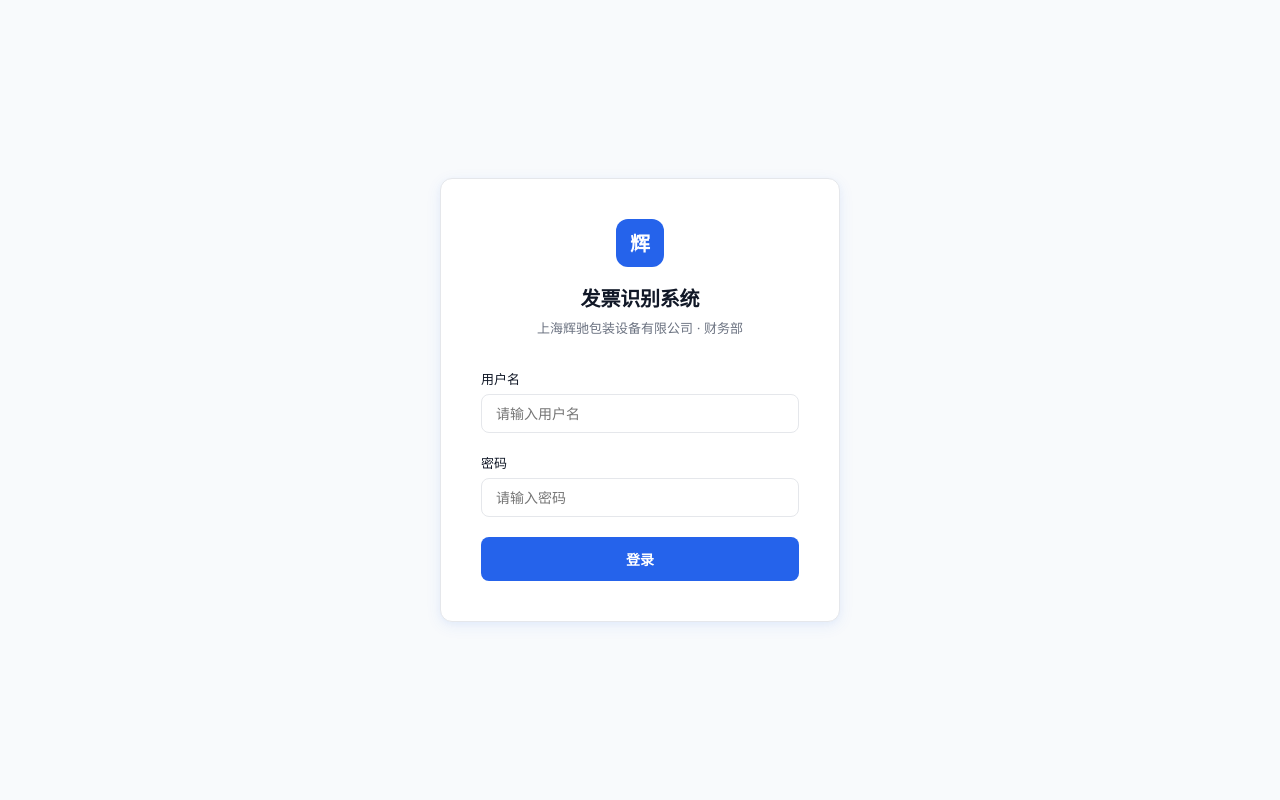
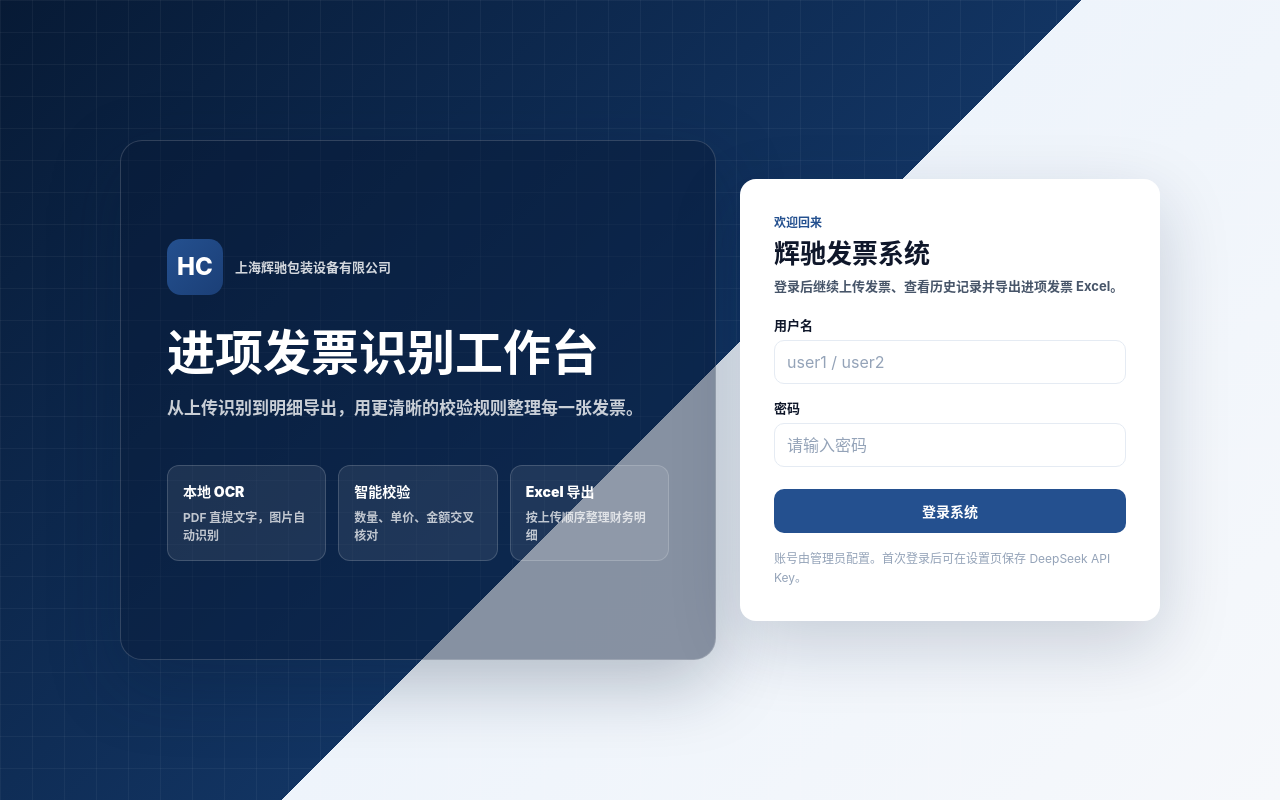
Before and after one commit to WhatsWongwithu/FaPiaov2, a Flask app: template templates/login.html in a window 1280 px wide. Run offline with Flask 3, Linux system fonts and the light colour scheme; the template is opened without the code that fills it, so the values that code supplies are empty.

Commit message:
login template update

```diff
--- a/templates/login.html
+++ b/templates/login.html
@@ -4,92 +4,267 @@
     <meta charset="UTF-8">
     <meta name="viewport" content="width=device-width, initial-scale=1.0">
     <title>登录 · 发票识别系统</title>
-    <link rel="preconnect" href="https://fonts.googleapis.com">
-    <link rel="preconnect" href="https://fonts.gstatic.com" crossorigin>
-    <link href="https://fonts.googleapis.com/css2?family=Inter:wght@300;400;500;600;700&family=Poppins:wght@500;600;700&display=swap" rel="stylesheet">
     <style>
         :root {
-            --primary: #2563EB; --primary-hover: #1D4ED8;
-            --primary-light: #EFF6FF; --primary-border: #BFDBFE;
-            --success: #16A34A; --warning: #D97706; --danger: #DC2626;
-            --surface: #FFFFFF; --text: #111827; --text-secondary: #6B7280;
-            --text-tertiary: #9CA3AF; --border: #E5E7EB; --bg: #F8FAFC;
-            --shadow-lg: 0 4px 16px rgba(37,99,235,0.08), 0 2px 6px rgba(37,99,235,0.04);
-            --radius: 8px; --radius-lg: 12px;
+            --primary: #24508f;
+            --primary-dark: #1d4075;
+            --primary-soft: #edf3fb;
+            --surface: #ffffff;
+            --text: #0f172a;
+            --text2: #475569;
+            --text3: #94a3b8;
+            --danger: #dc2626;
+            --border: #e5ebf3;
+            --radius: 10px;
+            --font-sans: -apple-system, BlinkMacSystemFont, "Segoe UI", "PingFang SC", "Microsoft YaHei", "Noto Sans CJK SC", "Helvetica Neue", Arial, sans-serif;
         }
-        * { margin: 0; padding: 0; box-sizing: border-box; }
+        * { box-sizing: border-box; margin: 0; padding: 0; }
+        html { min-height: 100%; }
         body {
-            font-family: 'Inter', -apple-system, sans-serif;
-            background: var(--bg); color: var(--text);
-            min-height: 100vh; display: flex; align-items: center; justify-content: center;
+            min-height: 100vh;
+            font-family: var(--font-sans);
+            color: var(--text);
+            background:
+                linear-gradient(90deg, rgba(255, 255, 255, 0.045) 1px, transparent 1px),
+                linear-gradient(180deg, rgba(255, 255, 255, 0.045) 1px, transparent 1px),
+                linear-gradient(135deg, #071a35 0%, #123462 52%, #eef4fb 52%, #f6f8fb 100%);
+            background-size: 32px 32px, 32px 32px, auto;
+            display: grid;
+            place-items: center;
+            padding: 32px;
             -webkit-font-smoothing: antialiased;
+            text-rendering: optimizeLegibility;
+        }
+        button, input { font: inherit; letter-spacing: 0; }
+        .login-shell {
+            width: min(1040px, 94vw);
+            display: grid;
+            grid-template-columns: minmax(0, 1.1fr) 420px;
+            align-items: stretch;
+            gap: 24px;
+        }
+        .login-hero {
+            min-height: 520px;
+            padding: 46px;
+            border: 1px solid rgba(255, 255, 255, 0.16);
+            border-radius: 22px;
+            color: #ffffff;
+            background: rgba(7, 26, 53, 0.45);
+            box-shadow: 0 24px 70px rgba(7, 26, 53, 0.26);
+            display: flex;
+            flex-direction: column;
+            justify-content: center;
+        }
+        .login-brand-row {
+            display: flex;
+            align-items: center;
+            gap: 12px;
+            color: rgba(255, 255, 255, 0.82);
+            font-size: 13px;
+            font-weight: 800;
+        }
+        .login-brand-icon {
+            width: 56px;
+            height: 56px;
+            flex: 0 0 auto;
+            border-radius: 14px;
+            background: linear-gradient(135deg, var(--primary), #1b3f77);
+            color: #ffffff;
+            display: grid;
+            place-items: center;
+            font-size: 24px;
+            font-weight: 800;
+        }
+        .login-hero h1 {
+            max-width: 560px;
+            margin: 32px 0 14px;
+            font-size: 48px;
+            line-height: 1.08;
+            font-weight: 900;
+            letter-spacing: 0;
+        }
+        .login-hero-slogan {
+            max-width: 580px;
+            margin: 0;
+            color: rgba(255, 255, 255, 0.78);
+            font-size: 17px;
+            line-height: 1.8;
+            font-weight: 650;
+        }
+        .login-proof-grid {
+            display: grid;
+            grid-template-columns: repeat(3, minmax(0, 1fr));
+            gap: 12px;
+            margin-top: 42px;
+        }
+        .login-proof-grid div {
+            min-height: 92px;
+            padding: 15px;
+            border: 1px solid rgba(255, 255, 255, 0.16);
+            border-radius: 12px;
+            background: rgba(255, 255, 255, 0.08);
+        }
+        .login-proof-grid strong, .login-proof-grid span { display: block; }
+        .login-proof-grid strong {
+            color: #ffffff;
+            font-size: 14px;
+            font-weight: 900;
+        }
+        .login-proof-grid span {
+            margin-top: 8px;
+            color: rgba(255, 255, 255, 0.72);
+            font-size: 12px;
+            font-weight: 650;
+            line-height: 1.5;
         }
         .login-card {
-            background: var(--surface); border: 1px solid var(--border);
-            border-radius: var(--radius-lg); box-shadow: var(--shadow-lg);
-            width: 400px; max-width: 90vw; padding: 40px;
+            align-self: center;
+            border-radius: 16px;
+            background: var(--surface);
+            padding: 34px;
+            box-shadow: 0 24px 70px rgba(10, 28, 62, 0.18);
         }
-        .logo {
-            width: 48px; height: 48px; background: var(--primary);
-            border-radius: 12px; display: flex; align-items: center;
-            justify-content: center; color: white; font-weight: 700;
-            font-size: 20px; font-family: 'Poppins', sans-serif; margin: 0 auto 16px;
+        .login-kicker {
+            margin: 0 0 8px;
+            color: var(--primary);
+            font-size: 12px;
+            font-weight: 900;
         }
-        .login-card h1 {
-            font-family: 'Poppins', 'Inter', sans-serif;
-            font-size: 20px; font-weight: 600; text-align: center;
-            color: var(--text); letter-spacing: -0.01em;
+        .login-brand {
+            margin: 0;
+            color: var(--text);
+            font-size: 26px;
+            font-weight: 900;
+            line-height: 1.2;
         }
-        .login-card .subtitle {
-            font-size: 13px; color: var(--text-secondary);
-            text-align: center; margin-top: 4px; margin-bottom: 32px;
+        .login-slogan {
+            margin: 6px 0 18px;
+            color: var(--text2);
+            font-size: 13px;
+            line-height: 1.7;
+            font-weight: 650;
         }
-        .form-group { margin-bottom: 20px; }
+        .form-group { margin-bottom: 14px; }
         .form-group label {
-            display: block; font-size: 13px; font-weight: 500;
-            color: var(--text); margin-bottom: 6px;
+            display: block;
+            margin-bottom: 6px;
+            color: var(--text);
+            font-size: 13px;
+            font-weight: 750;
         }
         .form-input {
-            width: 100%; padding: 10px 14px; border: 1px solid var(--border);
-            border-radius: var(--radius); font-family: 'Inter', sans-serif;
-            font-size: 14px; color: var(--text); background: var(--surface);
-            transition: border-color 0.15s; outline: none;
+            width: 100%;
+            min-height: 44px;
+            padding: 10px 12px;
+            border: 1px solid var(--border);
+            border-radius: var(--radius);
+            background: #ffffff;
+            color: var(--text);
+            outline: none;
+            transition: border-color 160ms ease, box-shadow 160ms ease, background-color 160ms ease;
         }
-        .form-input:focus { border-color: var(--primary); box-shadow: 0 0 0 3px var(--primary-light); }
+        .form-input::placeholder { color: var(--text3); }
+        .form-input:focus {
+            border-color: var(--primary);
+            box-shadow: 0 0 0 4px rgba(36, 80, 143, 0.12);
+            background: #fbfdff;
+        }
         .btn {
-            width: 100%; padding: 12px; border: none; border-radius: var(--radius);
-            font-family: 'Inter', sans-serif; font-size: 14px; font-weight: 600;
-            cursor: pointer; transition: background 0.15s; min-height: 44px;
+            width: 100%;
+            min-height: 44px;
+            margin-top: 8px;
+            border: 0;
+            border-radius: var(--radius);
+            background: var(--primary);
+            color: #ffffff;
+            cursor: pointer;
+            font-size: 14px;
+            font-weight: 850;
+            transition: background-color 160ms ease, transform 160ms ease, box-shadow 160ms ease;
         }
-        .btn-primary { background: var(--primary); color: white; }
-        .btn-primary:hover { background: var(--primary-hover); }
+        .btn:hover {
+            background: var(--primary-dark);
+            box-shadow: 0 12px 28px rgba(36, 80, 143, 0.2);
+        }
+        .btn:active { transform: scale(0.98); }
+        .btn:focus-visible {
+            outline: 3px solid rgba(36, 80, 143, 0.24);
+            outline-offset: 2px;
+        }
         .alert {
-            padding: 10px 14px; border-radius: var(--radius); font-size: 13px;
-            margin-bottom: 16px; display: none;
+            display: none;
+            margin-bottom: 14px;
+            padding: 10px 12px;
+            border-radius: var(--radius);
+            font-size: 13px;
+            font-weight: 650;
         }
-        .alert.error { background: #FEF2F2; color: var(--danger); border: 1px solid #FECACA; display: block; }
-        .alert.success { background: #F0FDF4; color: var(--success); border: 1px solid #BBF7D0; display: block; }
+        .alert.error {
+            display: block;
+            border: 1px solid #fecaca;
+            background: #fef2f2;
+            color: var(--danger);
+        }
+        .login-footnote {
+            margin-top: 16px;
+            color: var(--text3);
+            font-size: 12px;
+            line-height: 1.6;
+        }
+        @media (max-width: 880px) {
+            body { padding: 18px; }
+            .login-shell { grid-template-columns: 1fr; width: min(520px, 96vw); }
+            .login-hero { min-height: auto; padding: 30px; }
+            .login-hero h1 { font-size: 34px; }
+            .login-proof-grid { grid-template-columns: 1fr; margin-top: 26px; }
+            .login-card { padding: 28px; }
+        }
     </style>
 </head>
 <body>
-    <div class="login-card">
-        <div class="logo">辉</div>
-        <h1>发票识别系统</h1>
-        <p class="subtitle">上海辉驰包装设备有限公司 · 财务部</p>
+    <main class="login-shell">
+        <section class="login-hero" aria-label="系统介绍">
+            <div class="login-brand-row">
+                <div class="login-brand-icon">HC</div>
+                <span>上海辉驰包装设备有限公司</span>
+            </div>
+            <h1>进项发票识别工作台</h1>
+            <p class="login-hero-slogan">从上传识别到明细导出，用更清晰的校验规则整理每一张发票。</p>
+            <div class="login-proof-grid">
+                <div>
+                    <strong>本地 OCR</strong>
+                    <span>PDF 直提文字，图片自动识别</span>
+                </div>
+                <div>
+                    <strong>智能校验</strong>
+                    <span>数量、单价、金额交叉核对</span>
+                </div>
+                <div>
+                    <strong>Excel 导出</strong>
+                    <span>按上传顺序整理财务明细</span>
+                </div>
+            </div>
+        </section>
 
-        <div id="alertBox" class="alert"></div>
+        <section class="login-card" aria-label="登录">
+            <p class="login-kicker">欢迎回来</p>
+            <h2 class="login-brand">辉驰发票系统</h2>
+            <p class="login-slogan">登录后继续上传发票、查看历史记录并导出进项发票 Excel。</p>
 
-        <div class="form-group">
-            <label>用户名</label>
-            <input type="text" class="form-input" id="loginUser" placeholder="请输入用户名">
-        </div>
-        <div class="form-group">
-            <label>密码</label>
-            <input type="password" class="form-input" id="loginPass" placeholder="请输入密码"
-                   onkeydown="if(event.key==='Enter')doLogin()">
-        </div>
-        <button class="btn btn-primary" onclick="doLogin()">登录</button>
-    </div>
+            <div id="alertBox" class="alert"></div>
+
+            <div class="form-group">
+                <label for="loginUser">用户名</label>
+                <input type="text" class="form-input" id="loginUser" placeholder="user1 / user2" autocomplete="username">
+            </div>
+            <div class="form-group">
+                <label for="loginPass">密码</label>
+                <input type="password" class="form-input" id="loginPass" placeholder="请输入密码" autocomplete="current-password" onkeydown="if(event.key==='Enter')doLogin()">
+            </div>
+            <button class="btn" onclick="doLogin()">登录系统</button>
+            <p class="login-footnote">账号由管理员配置。首次登录后可在设置页保存 DeepSeek API Key。</p>
+        </section>
+    </main>
 
     <script>
         function showAlert(type, msg) {
```
